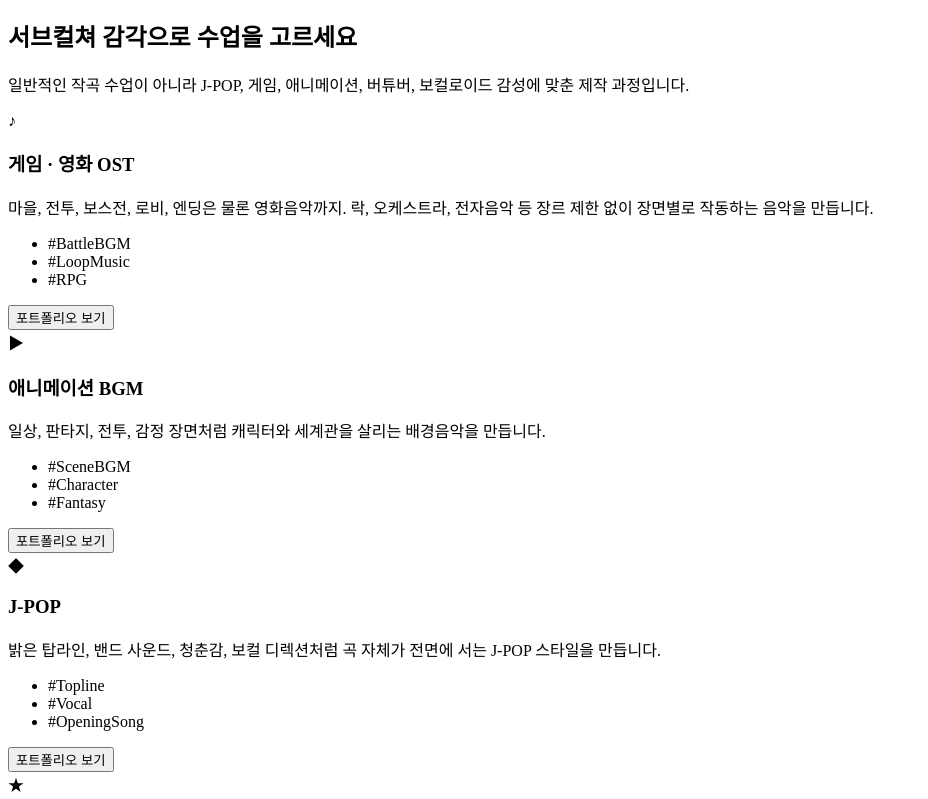
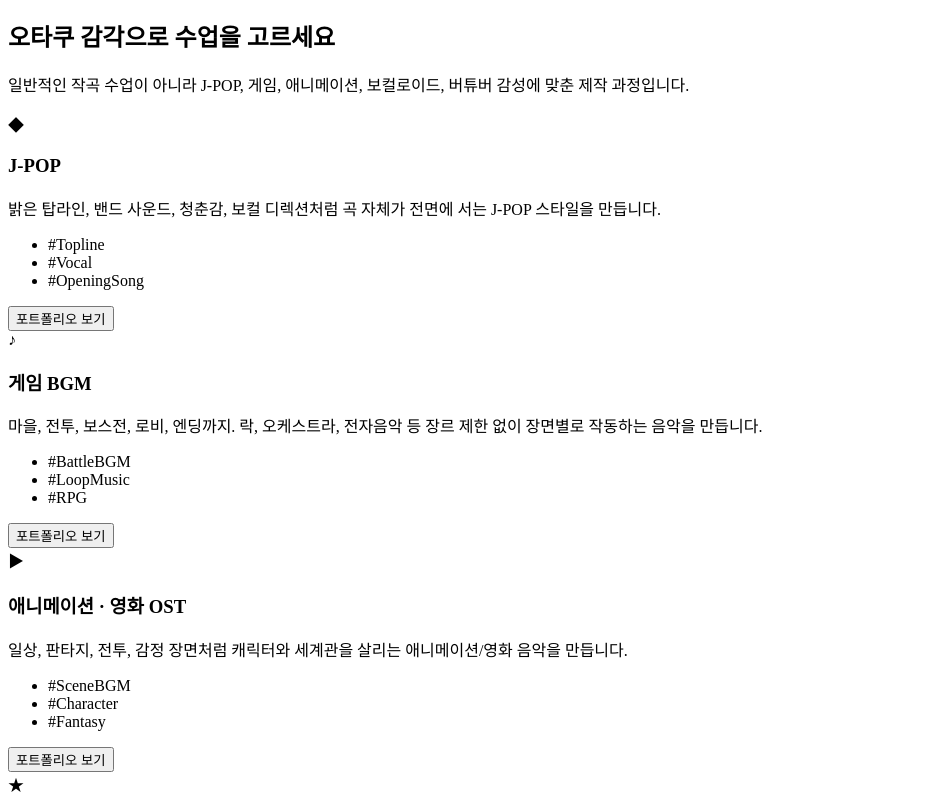
Before and after one commit to smarty1558/lesson-studio-site, a website built with Vite: page index.html in a window 1280 px wide. Shown: the part 1951-2750 px from the top of the page, without its empty margins (0-928 px from the left). Built offline with nearby package versions, Linux system fonts and the light colour scheme; files whose address does not match are found by name.

Commit message:
Rename site media assets

```diff
--- a/admin-d1.js
+++ b/admin-d1.js
@@ -14,9 +14,9 @@
 ];
 
 const targetOptions = [
-    ['game', '게임 · 영화 OST'],
-    ['anime', '애니메이션 BGM'],
     ['jpop', 'J-POP'],
+    ['game', '게임 BGM'],
+    ['anime', '애니메이션 · 영화 OST'],
     ['sound', 'Sound Design']
 ];
 
--- a/index.html
+++ b/index.html
@@ -62,7 +62,7 @@
                         <span>J-POP 감성</span>
                         <span>게임음악 제작</span>
                         <span>애니 BGM</span>
-                        <span>Sound Design</span>
+                        <span>보컬로이드</span>
                     </div>
                 </div>
             </div>
@@ -94,33 +94,11 @@
                 <div class="container">
                     <div class="section-header">
                         <span class="section-kicker">Classes</span>
-                        <h2>서브컬쳐 감각으로 수업을 고르세요</h2>
-                        <p>일반적인 작곡 수업이 아니라 J-POP, 게임, 애니메이션, 버튜버, 보컬로이드 감성에 맞춘 제작 과정입니다.</p>
+                        <h2>오타쿠 감각으로 수업을 고르세요</h2>
+                        <p>일반적인 작곡 수업이 아니라 J-POP, 게임, 애니메이션, 보컬로이드, 버튜버 감성에 맞춘 제작 과정입니다.</p>
                     </div>
                     <div class="course-grid">
-                        <article class="course-card" data-course="game">
-                            <div class="course-icon" aria-hidden="true">♪</div>
-                            <h3>게임 · 영화 OST</h3>
-                            <p>마을, 전투, 보스전, 로비, 엔딩은 물론 영화음악까지. 락, 오케스트라, 전자음악 등 장르 제한 없이 장면별로 작동하는 음악을 만듭니다.</p>
-                            <ul class="course-tags">
-                                <li>#BattleBGM</li>
-                                <li>#LoopMusic</li>
-                                <li>#RPG</li>
-                            </ul>
-                            <button class="btn-portfolio" data-course="game">포트폴리오 보기</button>
-                        </article>
-                        <article class="course-card active" data-course="anime">
-                            <div class="course-icon" aria-hidden="true">▶</div>
-                            <h3>애니메이션 BGM</h3>
-                            <p>일상, 판타지, 전투, 감정 장면처럼 캐릭터와 세계관을 살리는 배경음악을 만듭니다.</p>
-                            <ul class="course-tags">
-                                <li>#SceneBGM</li>
-                                <li>#Character</li>
-                                <li>#Fantasy</li>
-                            </ul>
-                            <button class="btn-portfolio" data-course="anime">포트폴리오 보기</button>
-                        </article>
-                        <article class="course-card" data-course="jpop">
+                        <article class="course-card active" data-course="jpop">
                             <div class="course-icon" aria-hidden="true">◆</div>
                             <h3>J-POP</h3>
                             <p>밝은 탑라인, 밴드 사운드, 청춘감, 보컬 디렉션처럼 곡 자체가 전면에 서는 J-POP 스타일을 만듭니다.</p>
@@ -130,6 +108,28 @@
                                 <li>#OpeningSong</li>
                             </ul>
                             <button class="btn-portfolio" data-course="jpop">포트폴리오 보기</button>
+                        </article>
+                        <article class="course-card" data-course="game">
+                            <div class="course-icon" aria-hidden="true">♪</div>
+                            <h3>게임 BGM</h3>
+                            <p>마을, 전투, 보스전, 로비, 엔딩까지. 락, 오케스트라, 전자음악 등 장르 제한 없이 장면별로 작동하는 음악을 만듭니다.</p>
+                            <ul class="course-tags">
+                                <li>#BattleBGM</li>
+                                <li>#LoopMusic</li>
+                                <li>#RPG</li>
+                            </ul>
+                            <button class="btn-portfolio" data-course="game">포트폴리오 보기</button>
+                        </article>
+                        <article class="course-card" data-course="anime">
+                            <div class="course-icon" aria-hidden="true">▶</div>
+                            <h3>애니메이션 · 영화 OST</h3>
+                            <p>일상, 판타지, 전투, 감정 장면처럼 캐릭터와 세계관을 살리는 애니메이션/영화 음악을 만듭니다.</p>
+                            <ul class="course-tags">
+                                <li>#SceneBGM</li>
+                                <li>#Character</li>
+                                <li>#Fantasy</li>
+                            </ul>
+                            <button class="btn-portfolio" data-course="anime">포트폴리오 보기</button>
                         </article>
                         <article class="course-card" data-course="sound">
                             <div class="course-icon" aria-hidden="true">★</div>
@@ -201,7 +201,8 @@
                         <h2 class="student-works-title">수업의 끝은<br><span>취향이 박힌 결과물입니다</span></h2>
                     </div>
                     <div class="work-list">
-                        <span>게임 · 영화 OST</span>
+                        <span>게임 BGM</span>
+                        <span>애니메이션 · 영화 OST</span>
                         <span>애니 오프닝 데모</span>
                         <span>Sound Design Pack</span>
                         <span>버튜버 오리지널곡</span>
@@ -236,9 +237,9 @@
                                     <span>희망 수업</span>
                                     <select name="course" required>
                                         <option value="">수업을 선택해주세요</option>
-                                        <option value="game">게임 / 영화 OST</option>
-                                        <option value="anime">애니메이션 BGM</option>
                                         <option value="jpop">J-POP</option>
+                                        <option value="game">게임 BGM</option>
+                                        <option value="anime">애니메이션 · 영화 OST</option>
                                         <option value="sound">Sound Design</option>
                                         <option value="subculture">서브컬쳐 작곡 / 미디</option>
                                     </select>
--- a/main.js
+++ b/main.js
@@ -304,9 +304,9 @@
     const cmsStorageKey = 'osumPortfolioCmsItems';
     const targets = {
         course: {
-            game: '게임 · 영화 OST',
-            anime: '애니메이션 BGM',
             jpop: 'J-POP',
+            game: '게임 BGM',
+            anime: '애니메이션 · 영화 OST',
             sound: 'Sound Design'
         },
         teacher: {
@@ -1048,9 +1048,9 @@
         modalContent?.classList.remove('teacher-mode', 'teacher-works-active');
     };
     const titleMap = {
-        game: '게임 · 영화 OST',
-        anime: '애니메이션 BGM',
         jpop: 'J-POP',
+        game: '게임 BGM',
+        anime: '애니메이션 · 영화 OST',
         sound: 'Sound Design'
     };
     const teacherTitleMap = {
@@ -1200,9 +1200,9 @@
     const cmsStorageKey = 'osumPortfolioCmsItems';
     const cmsTargets = {
         course: {
-            game: '게임 · 영화 OST',
-            anime: '애니메이션 BGM',
             jpop: 'J-POP',
+            game: '게임 BGM',
+            anime: '애니메이션 · 영화 OST',
             sound: 'Sound Design'
         },
         teacher: {
@@ -1215,9 +1215,9 @@
 
     const cmsLabels = {
         course: {
-            game: '게임 · 영화 OST',
-            anime: '애니메이션 BGM',
             jpop: 'J-POP',
+            game: '게임 BGM',
+            anime: '애니메이션 · 영화 OST',
             sound: 'Sound Design'
         },
         teacher: {
```
Also changed, not shown: branding-copy.test.js (+8 -0 lines).
